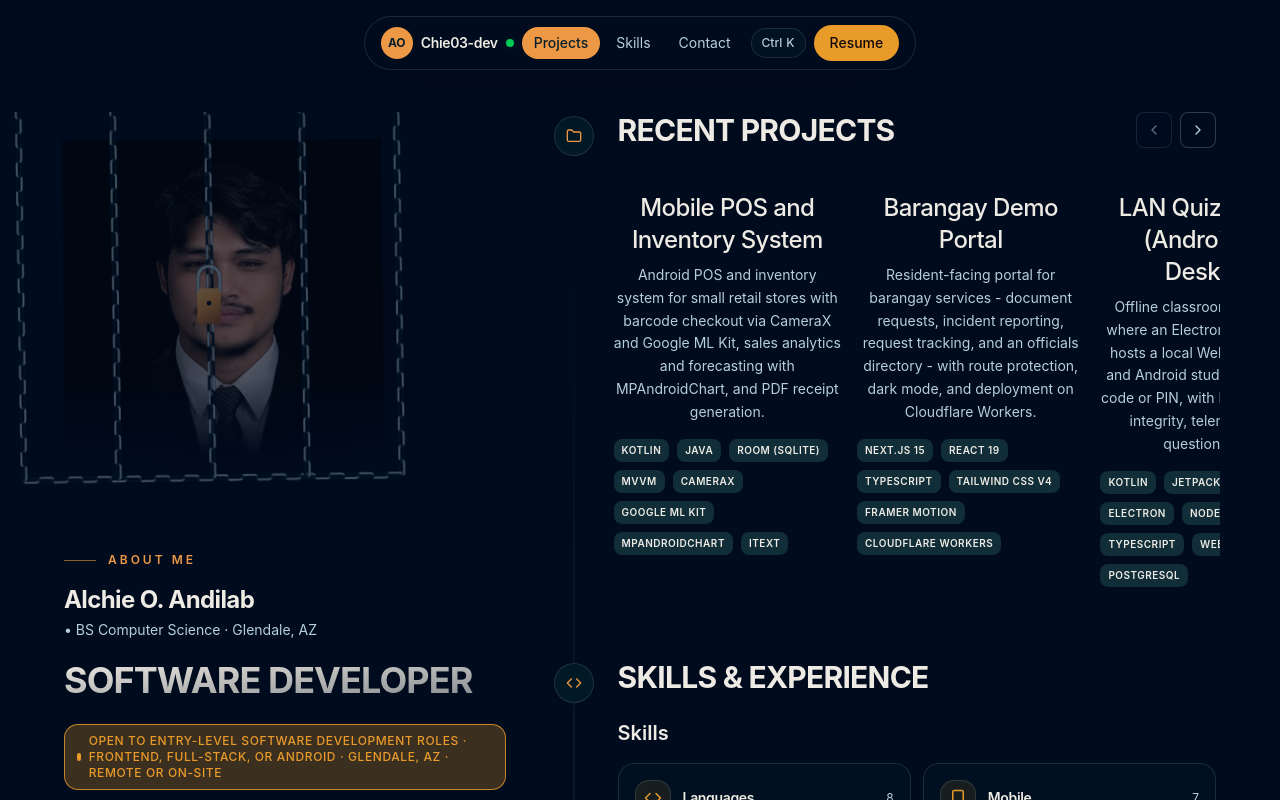
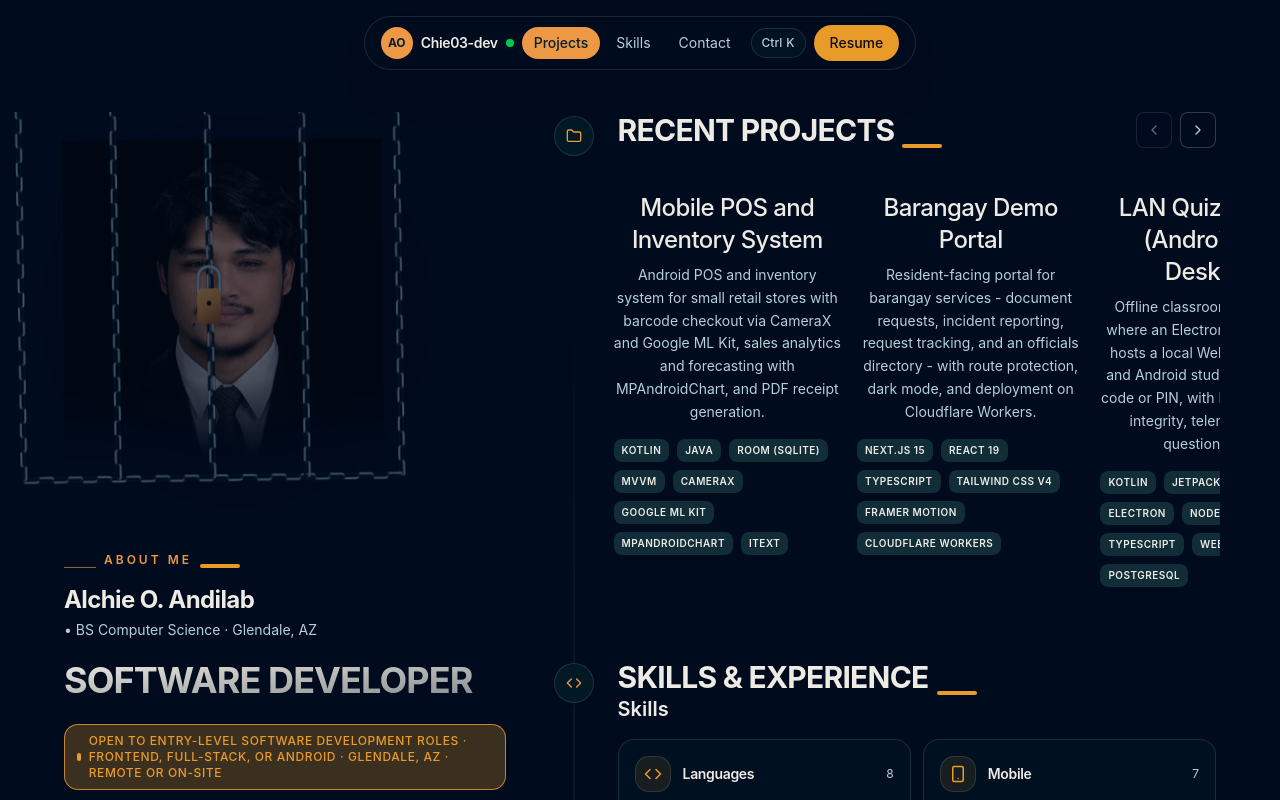
Before and after one commit to Chie03-dev/Chie03-dev.github.io, a Next.js app: page / in a window 1280 px wide. Shown: the top 800 px of the page. Built offline with nearby package versions, Linux system fonts and the light colour scheme.

Commit message:
style: accent underline rules on section headings

```diff
--- a/src/components/home/about.tsx
+++ b/src/components/home/about.tsx
@@ -60,11 +60,12 @@ export default function About() {
 
   return (
     <section id="about">
-      <div className="mb-4 flex items-center gap-3">
+      <div className="mb-4 flex items-end gap-2">
         <span className="h-px w-8 bg-primary/60" aria-hidden="true" />
-        <h2 className="text-xs font-semibold tracking-[0.25em] text-primary uppercase">
+        <h2 className="text-xs font-semibold tracking-[0.25em] text-primary uppercase mb-0">
           About me
         </h2>
+        <span className="h-1 w-[40px] rounded-full bg-accent" />
       </div>
 
       <h1 className="text-2xl font-bold tracking-tight">{name}</h1>
--- a/src/components/home/contact.tsx
+++ b/src/components/home/contact.tsx
@@ -153,9 +153,12 @@ export default function Contact() {
   return (
     <section id="contact">
       <SectionRail rail={false} icon={<LuMail className="size-4" />}>
-        <h2 className="mb-6 text-3xl font-bold tracking-tight uppercase">
-          CONTACT ME
-        </h2>
+        <div className="flex items-end gap-2">
+          <h2 className="text-3xl font-bold tracking-tight uppercase mb-0">
+            CONTACT ME
+          </h2>
+          <span className="h-1 w-[40px] rounded-full bg-accent" />
+        </div>
 
         <p className="mb-8 text-lg leading-relaxed text-muted-foreground">
           {contact.description}
--- a/src/components/home/education.tsx
+++ b/src/components/home/education.tsx
@@ -8,9 +8,12 @@ export default function Education() {
   return (
     <section id="education">
       <SectionRail rail={false} icon={<LuSchool className="size-4" />}>
-        <h2 className="mb-6 text-3xl font-bold tracking-tight uppercase">
-          EDUCATION
-        </h2>
+        <div className="flex items-end gap-2">
+          <h2 className="text-3xl font-bold tracking-tight uppercase mb-0">
+            EDUCATION
+          </h2>
+          <span className="h-1 w-[40px] rounded-full bg-accent" />
+        </div>
         <div className="space-y-4">
           {education.map((edu) => (
             <article
--- a/src/components/home/projects.tsx
+++ b/src/components/home/projects.tsx
@@ -116,9 +116,12 @@ export default function Projects() {
     <section id="projects">
       <SectionRail rail={false} icon={<LuFolder className="size-4" />}>
         <div className="flex flex-col lg:flex-row lg:items-center lg:justify-between gap-4 mb-6">
-          <h2 className="text-3xl font-bold tracking-tight uppercase">
-            RECENT PROJECTS
-          </h2>
+          <div className="flex items-end gap-2">
+            <h2 className="text-3xl font-bold tracking-tight uppercase mb-0">
+              RECENT PROJECTS
+            </h2>
+            <span className="h-1 w-[40px] rounded-full bg-accent" />
+          </div>
           <div className="flex items-center gap-2">
             <button
               type="button"
--- a/src/components/home/skills-experience.tsx
+++ b/src/components/home/skills-experience.tsx
@@ -31,9 +31,12 @@ export default function SkillsExperience() {
           timeline hang off the same spine, so the rail runs unbroken from the
           section heading down to the last role. */}
       <SectionRail rail={false} icon={<LuCode className="size-4" />}>
-        <h2 className="mb-6 text-3xl font-bold tracking-tight uppercase">
-          SKILLS &amp; EXPERIENCE
-        </h2>
+        <div className="flex items-end gap-2">
+          <h2 className="text-3xl font-bold tracking-tight uppercase mb-0">
+            SKILLS &amp; EXPERIENCE
+          </h2>
+          <span className="h-1 w-[40px] rounded-full bg-accent" />
+        </div>
 
         {/* ---- Skills ---- */}
         <h3 className="mb-4 text-xl font-semibold">Skills</h3>
```
